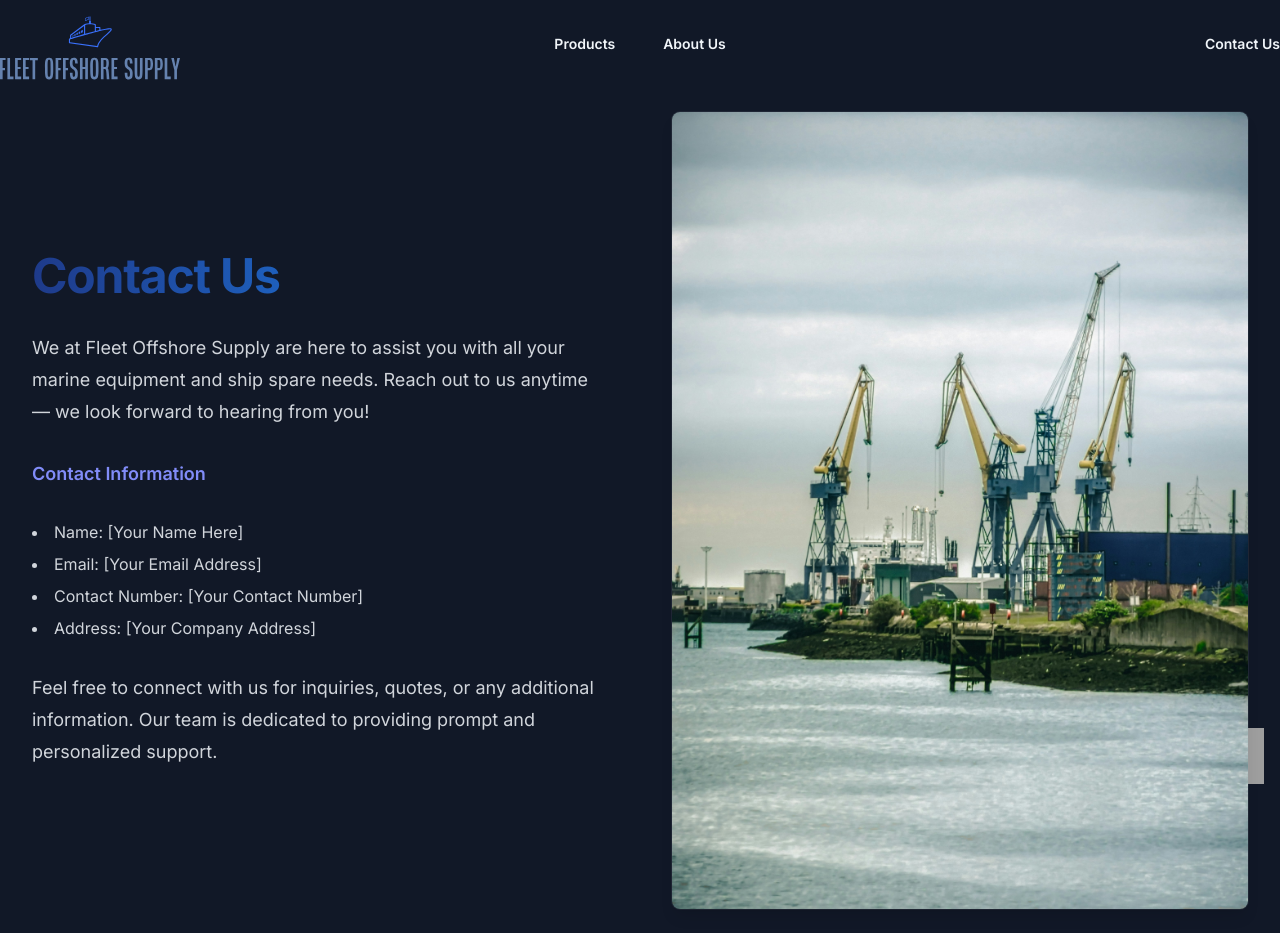
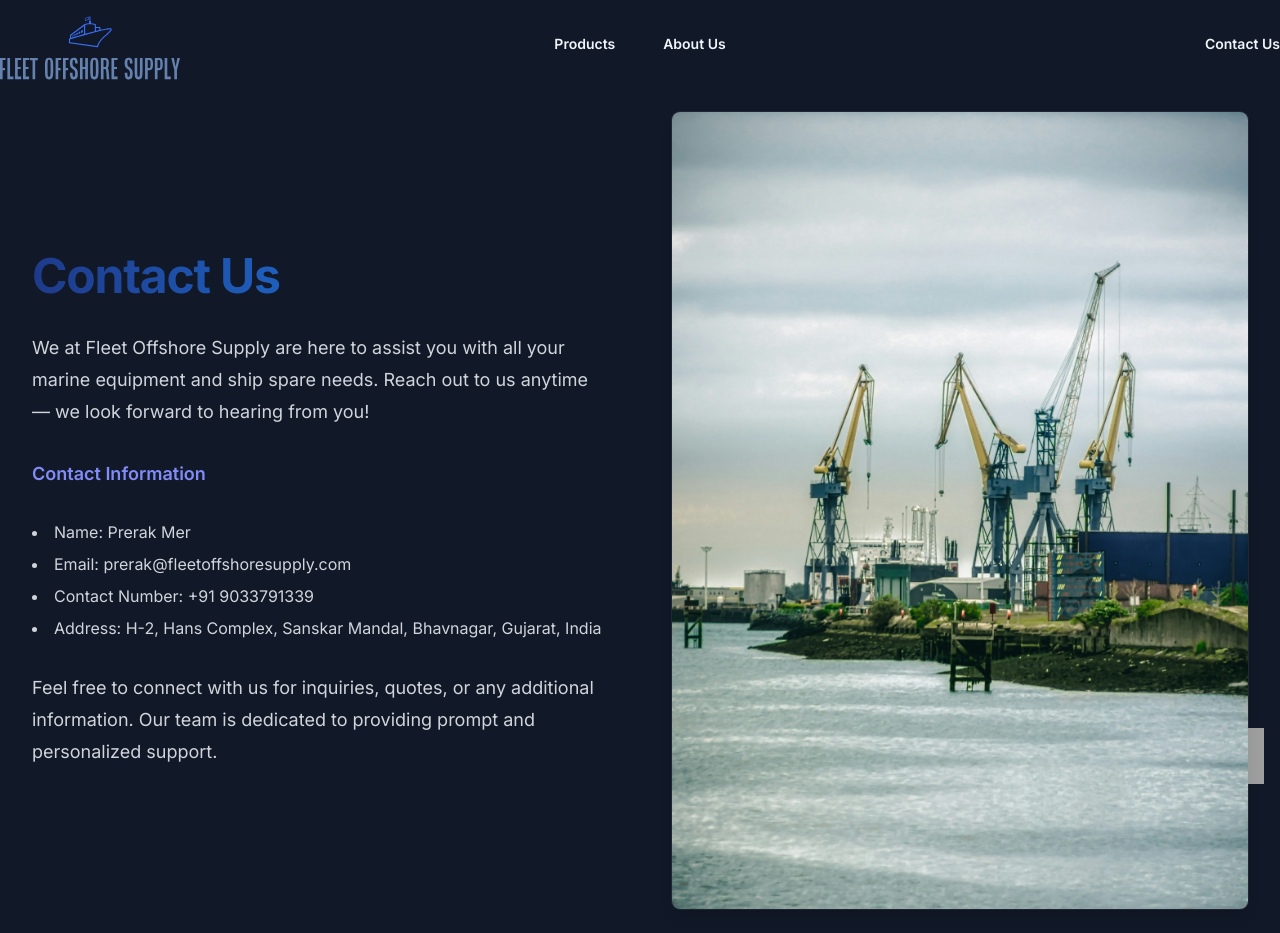
Before and after one commit to prerakops/fleetoffshore, a Next.js app: page /ContactUs in a window 1280 px wide. Built offline with nearby package versions, Linux system fonts and the light colour scheme; grey boxes are pictures that could not be loaded.

Commit message:
updated email address for main branch

```diff
--- a/src/app/ContactUs/page.js
+++ b/src/app/ContactUs/page.js
@@ -22,10 +22,10 @@ const ContactUs = () => {
                 Contact Information
               </h2>
               <ul className="mt-4 space-y-2 text-gray-300 list-disc list-inside">
-                <li>Name: [Your Name Here]</li>
-                <li>Email: [Your Email Address]</li>
-                <li>Contact Number: [Your Contact Number]</li>
-                <li>Address: [Your Company Address]</li>
+                <li>Name: Prerak Mer</li>
+                <li>Email: prerak@fleetoffshoresupply.com</li>
+                <li>Contact Number: +91 9033791339</li>
+                <li>Address: H-2, Hans Complex, Sanskar Mandal, Bhavnagar, Gujarat, India</li>
               </ul>
               <p className="mt-4 text-lg leading-8 text-gray-300">
                 Feel free to connect with us for inquiries, quotes, or any additional information. Our team is dedicated to providing prompt and personalized support.
--- a/src/app/products/engine/page.js
+++ b/src/app/products/engine/page.js
@@ -75,7 +75,7 @@ export default function Example() {
         <div>
           <h2 className="text-3xl font-bold tracking-tight text-slate-100 sm:text-4xl">Main Engine And Spars</h2>
           <p className="mt-4 text-slate-100">
-            Drop us an email about your requirement at example@example.com to get a quotation.
+            Drop us an email about your requirement at prerak@fleetoffshoresupply.com to get a quotation.
           </p>
           <br></br>
           <hr></hr>
--- a/src/app/products/generators/page.js
+++ b/src/app/products/generators/page.js
@@ -75,7 +75,7 @@ export default function Example() {
         <div>
           <h2 className="text-3xl font-bold tracking-tight text-slate-100 sm:text-4xl">Generators</h2>
           <p className="mt-4 text-slate-100">
-            Drop us an email about your requirement at example@example.com to get a quotation.
+            Drop us an email about your requirement at prerak@fleetoffshoresupply.com to get a quotation.
           </p>
 
           <br></br>
--- a/src/app/products/marine-crane/page.js
+++ b/src/app/products/marine-crane/page.js
@@ -75,7 +75,7 @@ export default function Example() {
         <div>
           <h2 className="text-3xl font-bold tracking-tight text-slate-100 sm:text-4xl">Marine Crane</h2>
           <p className="mt-4 text-slate-100">
-            Drop us an email about your requirement at example@example.com to get a quotation.
+            Drop us an email about your requirement at prerak@fleetoffshoresupply.com to get a quotation.
           </p>
           <br></br>
           <hr></hr>
--- a/src/app/products/winch/page.js
+++ b/src/app/products/winch/page.js
@@ -75,7 +75,7 @@ export default function Example() {
         <div>
           <h2 className="text-3xl font-bold tracking-tight text-slate-100 sm:text-4xl">Marine Winch</h2>
           <p className="mt-4 text-slate-100">
-            Drop us an email about your requirement at example@example.com to get a quotation.
+            Drop us an email about your requirement at prerak@fleetoffshoresupply.com to get a quotation.
           </p>
 
           <br></br>
```
